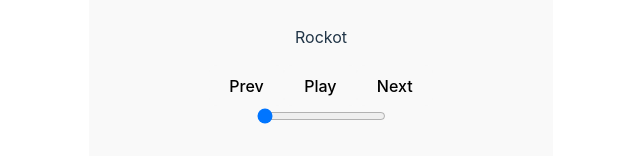
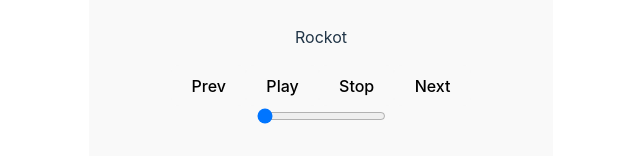
Before and after one commit to GwenDumoulin/tutteo-frontend-technical-test, a Vue app: page / in a window 1280 px wide. Shown: the part 572-728 px from the top of the page, without its empty margins (319-959 px from the left). Built offline with nearby package versions, Linux system fonts and the light colour scheme.

Commit message:
feat: re-add stop button to AudioPlayer component as per requirements

```diff
--- a/src/components/AudioPlayer.vue
+++ b/src/components/AudioPlayer.vue
@@ -5,6 +5,7 @@
       :isPlaying="isPlaying"
       @play="play"
       @pause="pause"
+      @stop="stop"
       @next="next"
       @prev="prev"
     />
@@ -128,6 +129,12 @@ export default {
         });
     };
 
+    const stop = () => {
+      audio.pause();
+      audio.currentTime = 0;
+      isPlaying.value = false;
+    };
+
     const pause = () => {
       audio.pause();
       isPlaying.value = false;
@@ -162,6 +169,7 @@ export default {
       currentTrack,
       play,
       pause,
+      stop,
       next,
       prev,
       isPlaying,
--- a/src/components/PlayerControls.vue
+++ b/src/components/PlayerControls.vue
@@ -3,6 +3,7 @@
     <button @click="$emit('prev')">Prev</button>
     <button v-if="!isPlaying" @click="$emit('play')">Play</button>
     <button v-if="isPlaying" @click="$emit('pause')">Pause</button>
+    <button @click="$emit('stop')">Stop</button>
     <button @click="$emit('next')">Next</button>
   </div>
 </template>
```
